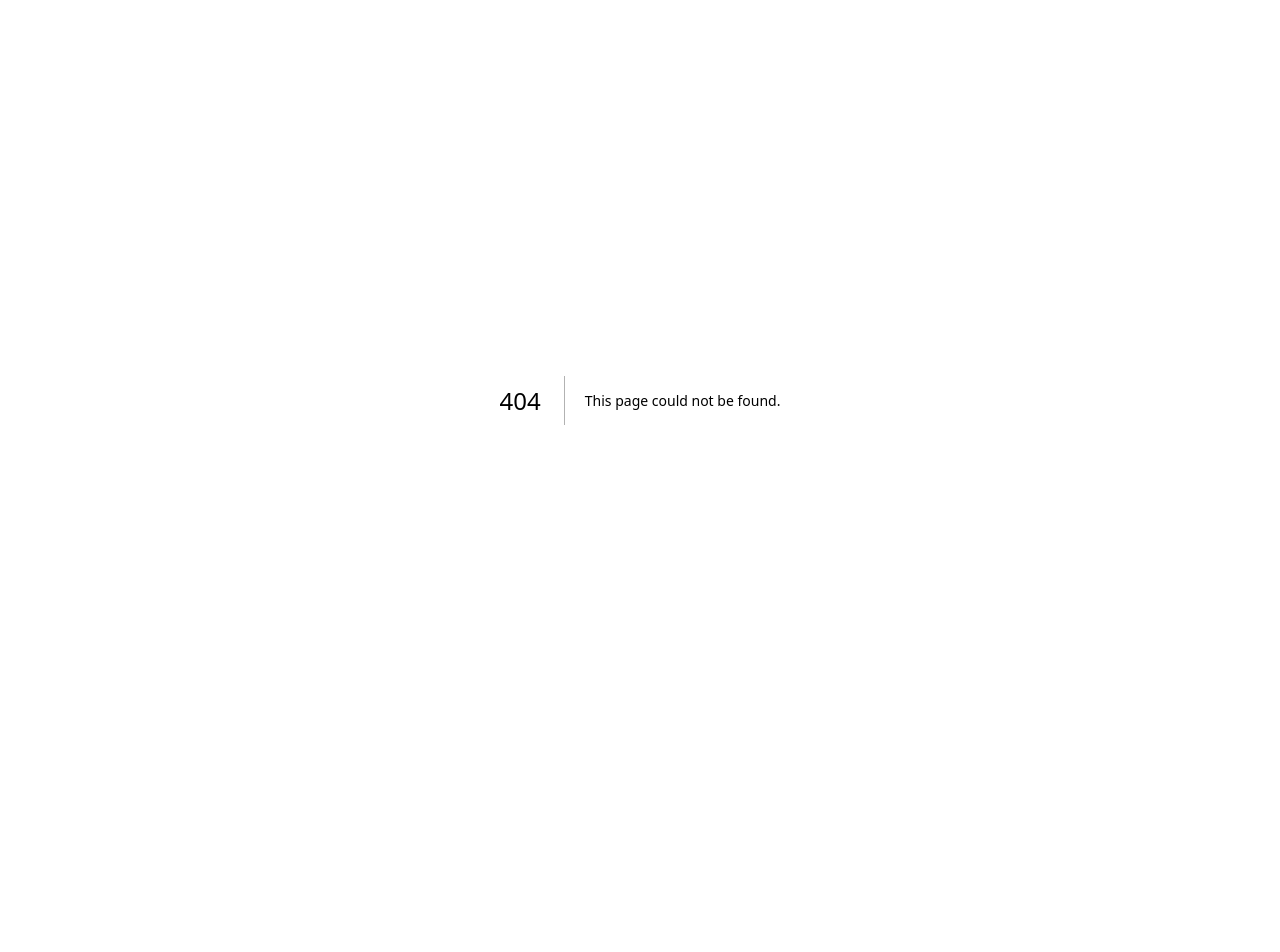
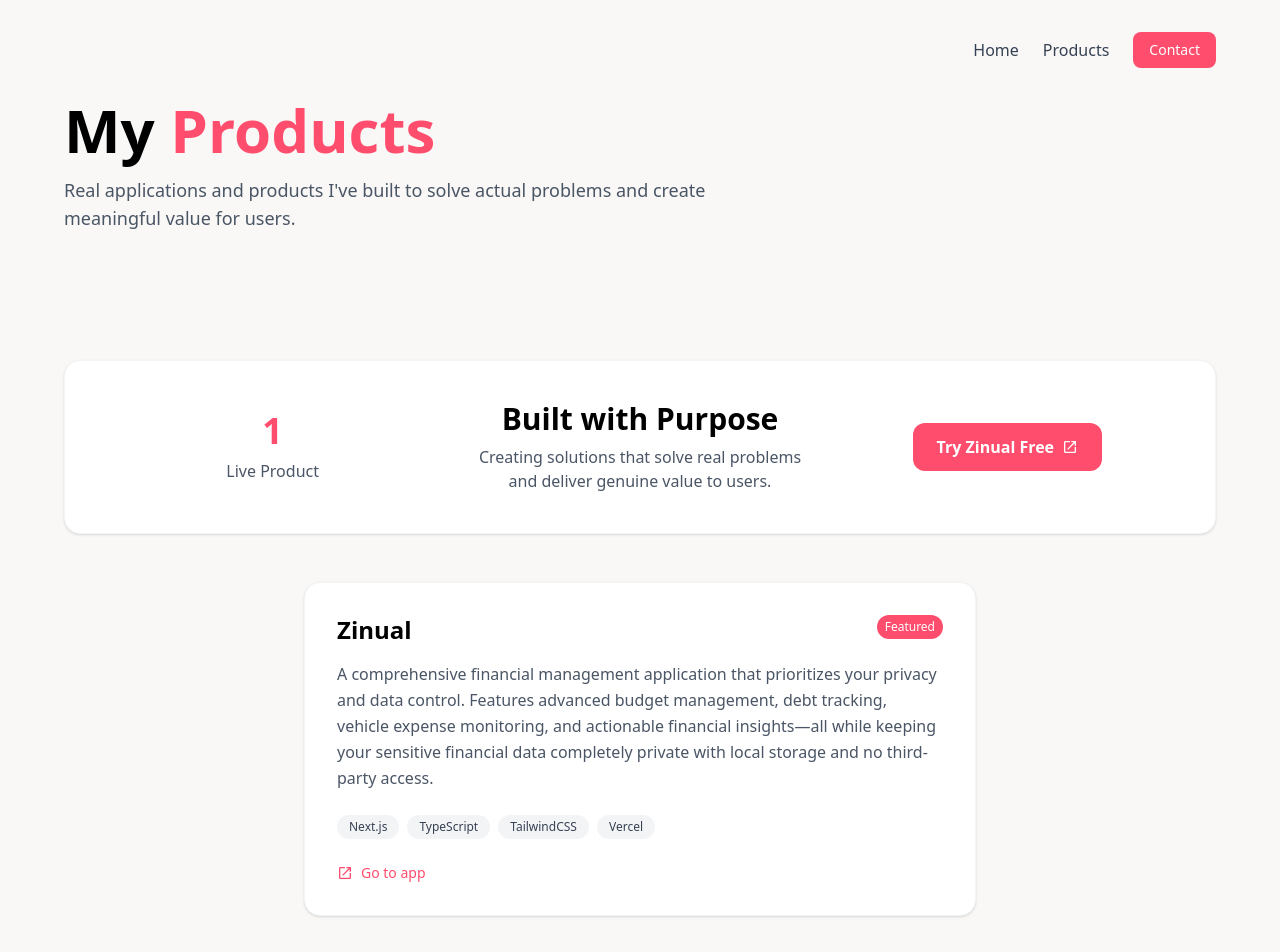
Before and after one commit to RobertoFZ/franzet, a Next.js app: page /projects in a window 1280 px wide. Before the commit this address had no page. Shown: the top 952 px of the page. Before the commit the page ends 800 px from the top, so only its background shows below. Built offline with nearby package versions, Linux system fonts and the light colour scheme.

Commit message:
Feat: add My Products section

```diff
--- a/src/app/page.tsx
+++ b/src/app/page.tsx
@@ -1,6 +1,7 @@
 "use client";
 
 import { useState, useEffect } from "react";
+import Navbar from "@/components/Navbar";
 import Hero from "@/components/Hero";
 import MediumSection from "@/components/MediumSection";
 import SupportSection from "@/components/SupportSection";
@@ -16,7 +17,7 @@
 
   return (
     <div className="min-h-screen bg-[#f9f8f6] text-black p-4 sm:p-6 md:p-8">
-      {/* <Navbar contentLoaded={contentLoaded} /> */}
+      <Navbar contentLoaded={contentLoaded} />
       <Hero contentLoaded={contentLoaded} />
       <MediumSection contentLoaded={contentLoaded} />
       <SupportSection contentLoaded={contentLoaded} />
--- /dev/null
+++ b/src/app/projects/page.tsx
@@ -0,0 +1,48 @@
+"use client";
+
+import { useState, useEffect } from "react";
+import Navbar from "@/components/Navbar";
+import ProjectsSection from "@/components/ProjectsSection";
+import Footer from "@/components/Footer";
+
+// This would be better as a separate metadata export, but since we're using "use client"
+// we'll handle SEO through other means or convert to server component if needed
+
+export default function ProjectsPage() {
+  const [contentLoaded, setContentLoaded] = useState(false);
+
+  useEffect(() => {
+    // Trigger content animations after page load
+    setContentLoaded(true);
+
+    // Update page title and meta description for SEO
+    document.title = "Products | Roberto Franco - Software Engineering Mentor";
+
+    const metaDescription = document.querySelector('meta[name="description"]');
+    if (metaDescription) {
+      metaDescription.setAttribute('content', 'Explore Roberto Franco&apos;s real products including Zinual financial management app and other applications designed to solve real-world problems.');
+    }
+  }, []);
+
+  return (
+    <div className="min-h-screen bg-[#f9f8f6] text-black p-4 sm:p-6 md:p-8">
+      <Navbar contentLoaded={contentLoaded} />
+      {/* Page Header */}
+      <div className="max-w-6xl mx-auto mb-8">
+        <div
+          className={`transition-opacity duration-700 ${contentLoaded ? 'opacity-100' : 'opacity-0'}`}
+        >
+          <h1 className="text-4xl sm:text-5xl md:text-6xl font-bold mb-4">
+            My <span className="text-[#ff4d6d]">Products</span>
+          </h1>
+          <p className="text-gray-600 text-lg max-w-2xl">
+            Real applications and products I&apos;ve built to solve actual problems and create meaningful value for users.
+          </p>
+        </div>
+      </div>
+
+      <ProjectsSection contentLoaded={contentLoaded} />
+      <Footer contentLoaded={contentLoaded} />
+    </div>
+  );
+}
--- a/src/app/sitemap.ts
+++ b/src/app/sitemap.ts
@@ -9,6 +9,12 @@
       lastModified: new Date(),
       changeFrequency: 'weekly',
       priority: 1,
+    },
+    {
+      url: `${baseUrl}/projects`,
+      lastModified: new Date(),
+      changeFrequency: 'monthly',
+      priority: 0.8,
     },
     // Add more pages as you create them
     // {
--- a/src/components/Hero.tsx
+++ b/src/components/Hero.tsx
@@ -18,17 +18,15 @@
           <div className="mb-2">your growth partner in software engineering</div>
         </h1>
         <p className="text-gray-600 mb-6 sm:mb-8 max-w-lg mx-auto md:mx-0 text-sm sm:text-base">
-          From confused PRs to confidently shipping production code, I&apos;ll guide you every sprint of the way.
+          Senior software engineer and tech lead specializing in revenue management systems, AI integration, and developer mentoring. From confused PRs to confidently shipping production code, I&apos;ll guide you every sprint of the way.
         </p>
         <div className="flex flex-wrap sm:flex-nowrap gap-3 sm:gap-4 mt-6 sm:mt-8 justify-center md:justify-start">
           <Button href="mailto:roberto@franzet.com" variant="primary">
             Book a strategy session
           </Button>
-          {/*
-          <Button href="#" variant="secondary">
-            Browse mentoring plans
+          <Button href="/projects" variant="secondary">
+            View My Products
           </Button>
-          */}
         </div>
 
         {/* Additional SEO content */}
--- a/src/components/MediumSection.tsx
+++ b/src/components/MediumSection.tsx
@@ -49,13 +49,13 @@
     return tmp.textContent || tmp.innerText || "";
   };
 
-  const truncateDescription = (text: string, maxLength: number = 120) => {
-    const cleanText = stripHtml(text);
-    if (cleanText.length <= maxLength) return cleanText;
-    return cleanText.substring(0, maxLength).trim() + "...";
-  };
+  useEffect(() => {
+    const truncateDescription = (text: string, maxLength: number = 120) => {
+      const cleanText = stripHtml(text);
+      if (cleanText.length <= maxLength) return cleanText;
+      return cleanText.substring(0, maxLength).trim() + "...";
+    };
 
-  useEffect(() => {
     const fetchMediumPosts = async () => {
       try {
         setLoading(true);
--- a/src/components/Navbar.tsx
+++ b/src/components/Navbar.tsx
@@ -1,112 +1,39 @@
-import Image from "next/image";
 import Link from "next/link";
-import { useState, useEffect, useRef } from "react";
-import Button from "./Button";
-import { ANIMATIONS, handleAnimation } from "@/utils/animations";
+import { ANIMATIONS, getAnimationDelay } from "@/utils/animations";
 
 interface NavbarProps {
   contentLoaded: boolean;
 }
 
 export default function Navbar({ contentLoaded }: NavbarProps) {
-  const [mobileMenuOpen, setMobileMenuOpen] = useState(false);
-  const [menuAnimationClass, setMenuAnimationClass] = useState("");
-  const menuRef = useRef<HTMLDivElement | null>(null);
-  const [isButtonAnimating, setIsButtonAnimating] = useState(false);
-
-  const toggleMobileMenu = () => {
-    if (mobileMenuOpen) {
-      // Start closing animation
-      handleAnimation(setMenuAnimationClass, ANIMATIONS.SLIDE_UP, () => {
-        setMobileMenuOpen(false);
-      });
-    } else {
-      setMobileMenuOpen(true);
-      setMenuAnimationClass(ANIMATIONS.SLIDE_DOWN);
-    }
-  };
-
-  // Close menu when clicking outside
-  useEffect(() => {
-    function handleClickOutside(event: MouseEvent) {
-      if (menuRef.current && !menuRef.current.contains(event.target as Node) && mobileMenuOpen) {
-        toggleMobileMenu();
-      }
-    }
-
-    document.addEventListener("mousedown", handleClickOutside);
-    return () => {
-      document.removeEventListener("mousedown", handleClickOutside);
-    };
-  }, [mobileMenuOpen, toggleMobileMenu]);
-
-  const animateButton = () => {
-    setIsButtonAnimating(true);
-    setTimeout(() => setIsButtonAnimating(false), 300);
-  };
-
-  const handleMenuButtonClick = () => {
-    animateButton();
-    toggleMobileMenu();
-  };
-
   return (
-    <>
-      {/* Navigation Bar */}
-      <nav className={`max-w-6xl mx-auto bg-white rounded-full shadow-lg p-3 sm:p-4 flex justify-between items-center overflow-hidden relative ${contentLoaded ? ANIMATIONS.BLUR_IN : 'opacity-0'}`}>
-        <div className="flex items-center">
-          <Link href="/" className="shrink-0">
-            <Image
-              src="/logo.svg"
-              alt="Logo"
-              width={36}
-              height={36}
-              priority
-              className="w-8 h-8 sm:w-10 sm:h-10 md:w-10 md:h-10"
-            />
+    <nav
+      className={`max-w-6xl mx-auto mb-8 transition-opacity duration-700 ${contentLoaded ? ANIMATIONS.FADE_IN : 'opacity-0'}`}
+      style={getAnimationDelay(0.1)}
+    >
+      <div className="flex justify-end items-center">
+        {/* Navigation Links */}
+        <div className="flex items-center gap-6">
+          <Link
+            href="/"
+            className="text-gray-700 hover:text-[#ff4d6d] transition-colors duration-300 font-medium"
+          >
+            Home
           </Link>
-          <button
-            className={`md:hidden ml-2 p-2 transition-transform ${isButtonAnimating ? 'scale-90' : ''}`}
-            aria-label="Menu"
-            onClick={handleMenuButtonClick}
+          <Link
+            href="/projects"
+            className="text-gray-700 hover:text-[#ff4d6d] transition-colors duration-300 font-medium"
           >
-            <svg width="24" height="24" viewBox="0 0 24 24" fill="none" xmlns="http://www.w3.org/2000/svg" className={`transition-transform duration-300 ${mobileMenuOpen ? 'rotate-90' : 'rotate-0'}`}>
-              <path d="M3 12H21" stroke="currentColor" strokeWidth="2" strokeLinecap="round"/>
-              <path d="M3 6H21" stroke="currentColor" strokeWidth="2" strokeLinecap="round"/>
-              <path d="M3 18H21" stroke="currentColor" strokeWidth="2" strokeLinecap="round"/>
-            </svg>
-          </button>
+            Products
+          </Link>
+          <Link
+            href="mailto:roberto@franzet.com"
+            className="bg-[#ff4d6d] hover:bg-[#e63c5e] text-white px-4 py-2 rounded-lg transition-colors duration-300 font-medium text-sm"
+          >
+            Contact
+          </Link>
         </div>
-        <div className="flex items-center gap-3">
-          <div className="hidden md:block">
-            <Button href="#contact" variant="primary" size="sm" fullWidthMobile={false}>
-              Book a Session
-            </Button>
-          </div>
-          <Button href="#contact" variant="icon">
-            <Image
-              src="/email.svg"
-              alt="Contact"
-              width={24}
-              height={24}
-              priority
-              className="invert w-5 h-5 sm:w-6 sm:h-6"
-            />
-          </Button>
-        </div>
-      </nav>
-
-      {/* Mobile Menu Dropdown */}
-      {mobileMenuOpen && (
-        <div
-          ref={menuRef}
-          className={`md:hidden max-w-6xl mx-auto bg-white mt-2 rounded-xl shadow-lg p-4 flex flex-col gap-4 overflow-hidden ${menuAnimationClass}`}
-        >
-          <Button href="#contact" variant="primary">
-            Book a Free Session
-          </Button>
-        </div>
-      )}
-    </>
+      </div>
+    </nav>
   );
 }
--- /dev/null
+++ b/src/components/ProjectsSection.tsx
@@ -0,0 +1,123 @@
+import { getAnimationDelay } from "@/utils/animations";
+
+interface ProjectsSectionProps {
+  contentLoaded: boolean;
+}
+
+interface Project {
+  title: string;
+  description: string;
+  technologies: string[];
+  liveUrl?: string;
+  githubUrl?: string;
+  featured?: boolean;
+}
+
+export default function ProjectsSection({ }: ProjectsSectionProps) {
+  const projects: Project[] = [
+    {
+      title: "Zinual",
+      description: "A comprehensive financial management application that prioritizes your privacy and data control. Features advanced budget management, debt tracking, vehicle expense monitoring, and actionable financial insights—all while keeping your sensitive financial data completely private with local storage and no third-party access.",
+      technologies: ["Next.js", "TypeScript", "TailwindCSS", "Vercel"],
+      featured: true,
+      liveUrl: "https://zinual.com"
+    }
+  ];
+
+  return (
+    <section className="max-w-6xl mx-auto mt-20 sm:mt-24 md:mt-32">
+      {/* Product Stats & CTA */}
+      <div
+        className="bg-white rounded-2xl p-8 sm:p-10 shadow-sm border border-gray-100 mb-12 transition-opacity duration-700"
+        style={getAnimationDelay(0.4)}
+      >
+        <div className="text-center">
+          <div className="grid grid-cols-1 md:grid-cols-3 gap-8 items-center">
+            {/* Product Count */}
+            <div>
+              <div className="text-3xl sm:text-4xl font-bold text-[#ff4d6d] mb-2">1</div>
+              <div className="text-gray-600 font-medium">Live Product</div>
+            </div>
+
+            {/* Main Message */}
+            <div>
+              <h2 className="text-2xl sm:text-3xl font-bold mb-2">Built with Purpose</h2>
+              <p className="text-gray-600">Creating solutions that solve real problems and deliver genuine value to users.</p>
+            </div>
+
+            {/* CTA */}
+            <div>
+              <a
+                href="https://zinual.com"
+                target="_blank"
+                rel="noopener noreferrer"
+                className="inline-flex items-center gap-2 bg-[#ff4d6d] hover:bg-[#e63c5e] text-white px-6 py-3 rounded-xl font-semibold transition-all duration-300 transform hover:scale-105"
+              >
+                Try Zinual Free
+                <svg className="w-4 h-4" fill="currentColor" viewBox="0 0 24 24">
+                  <path d="M14,3V5H17.59L7.76,14.83L9.17,16.24L19,6.41V10H21V3M19,19H5V5H12V3H5C3.89,3 3,3.9 3,5V19A2,2 0 0,0 5,21H19A2,2 0 0,0 21,19V12H19V19Z"/>
+                </svg>
+              </a>
+            </div>
+          </div>
+        </div>
+      </div>
+
+      <div className="grid grid-cols-1 gap-6 sm:gap-8">
+        {projects.map((project, index) => (
+          <div
+            key={index}
+            className="bg-white rounded-2xl p-6 sm:p-8 shadow-sm border border-gray-100 hover:shadow-lg transition-all duration-300 group max-w-2xl mx-auto"
+            style={getAnimationDelay(0.6 + index * 0.1)}
+          >
+            <div className="flex justify-between items-start mb-4">
+              <h3 className="text-xl sm:text-2xl font-semibold leading-tight group-hover:text-[#ff4d6d] transition-colors duration-300">
+                {project.title}
+              </h3>
+              {project.featured && (
+                <span className="bg-[#ff4d6d] text-white text-xs px-2 py-1 rounded-full font-medium">
+                  Featured
+                </span>
+              )}
+            </div>
+
+            <p className="text-gray-600 mb-6 text-sm sm:text-base leading-relaxed">
+              {project.description}
+            </p>
+
+            {/* Technologies */}
+            <div className="mb-6">
+              <div className="flex flex-wrap gap-2">
+                {project.technologies.map((tech, techIndex) => (
+                  <span
+                    key={techIndex}
+                    className="bg-gray-100 text-gray-700 text-xs px-3 py-1 rounded-full font-medium"
+                  >
+                    {tech}
+                  </span>
+                ))}
+              </div>
+            </div>
+
+            {/* Project Links */}
+            <div className="flex gap-4">
+              {project.liveUrl && (
+                <a
+                  href={project.liveUrl}
+                  target="_blank"
+                  rel="noopener noreferrer"
+                  className="inline-flex items-center gap-2 text-[#ff4d6d] hover:text-[#e63c5e] font-medium text-sm transition-colors duration-300"
+                >
+                  <svg className="w-4 h-4" fill="currentColor" viewBox="0 0 24 24">
+                    <path d="M14,3V5H17.59L7.76,14.83L9.17,16.24L19,6.41V10H21V3M19,19H5V5H12V3H5C3.89,3 3,3.9 3,5V19A2,2 0 0,0 5,21H19A2,2 0 0,0 21,19V12H19V19Z"/>
+                  </svg>
+                  Go to app
+                </a>
+              )}
+            </div>
+          </div>
+        ))}
+      </div>
+    </section>
+  );
+}
```
